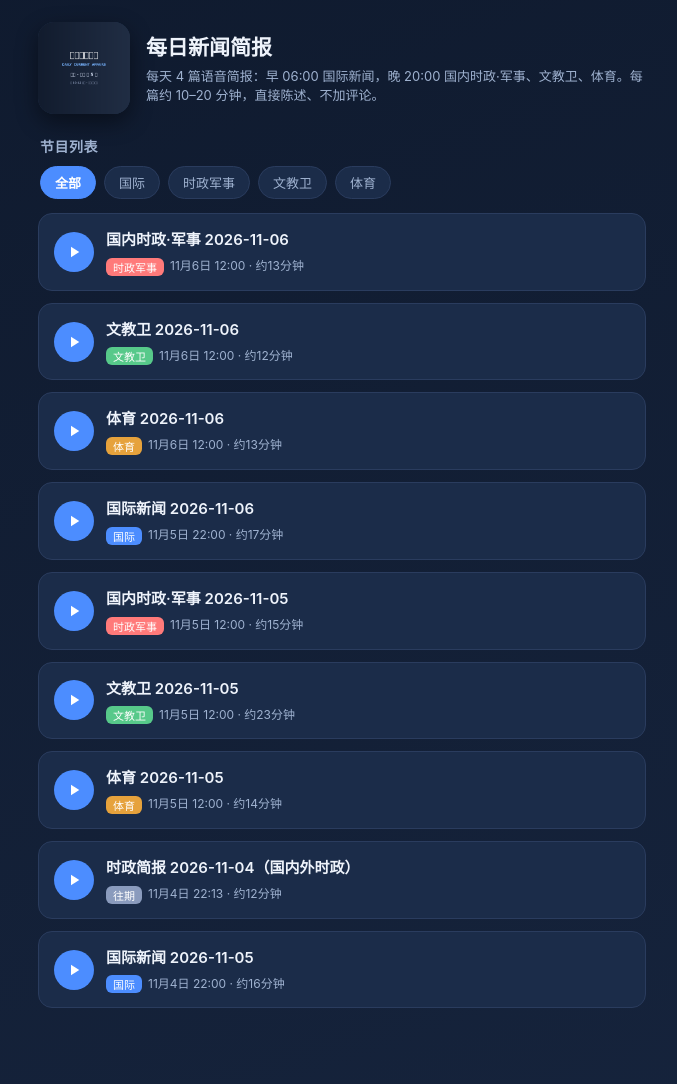
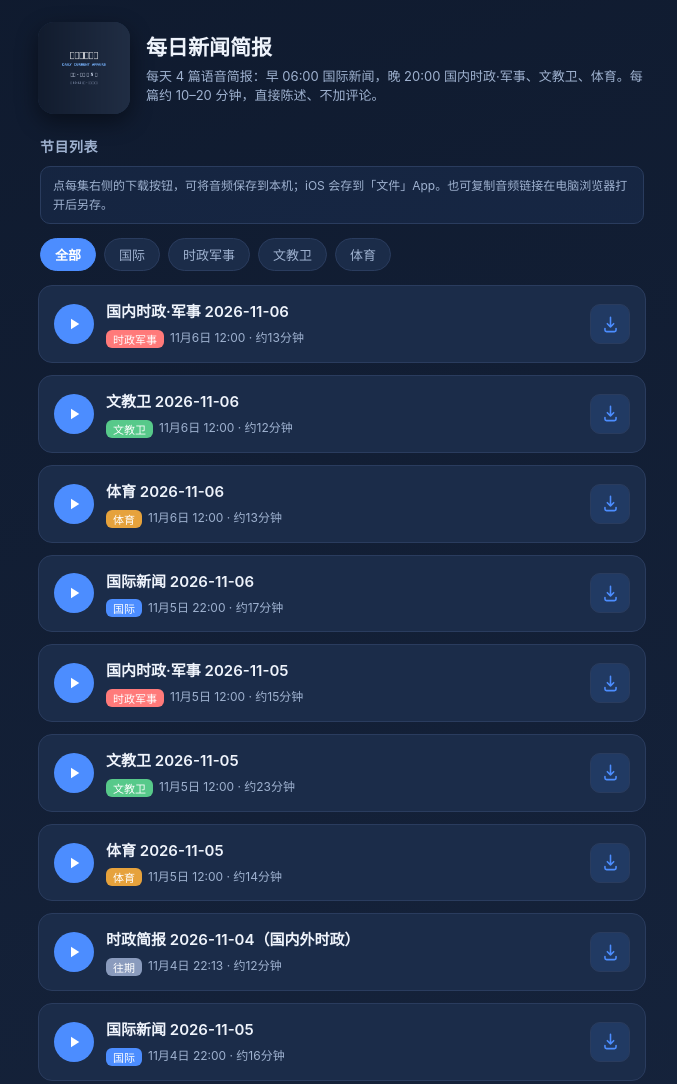
Before and after one commit to wxlkj/daily-news-podcast, a plain HTML site: page docs/index.html in a window 1280 px wide. Shown: the top 1084 px of the page, without its empty margins (298-975 px from the left). Drawn offline with Linux system fonts and the light colour scheme.

Commit message:
feat: 播放器新增每集下载按钮与操作提示（同源download, 不触发播放）

```diff
--- a/docs/index.html
+++ b/docs/index.html
@@ -61,6 +61,21 @@
     .ep .meta { min-width: 0; flex: 1; }
     .ep .ep-title { font-size: 15px; font-weight: 600; margin: 0 0 5px; }
     .ep .ep-date { font-size: 12px; color: var(--sub); }
+    /* 下载按钮 */
+    .dl-btn {
+      flex-shrink: 0; width: 40px; height: 40px; border-radius: 10px;
+      border: 1px solid var(--line); background: rgba(76,141,255,.14);
+      display: flex; align-items: center; justify-content: center;
+      color: var(--accent); text-decoration: none;
+    }
+    .dl-btn:active { transform: scale(.94); }
+    .dl-btn svg { width: 19px; height: 19px; fill: none; stroke: currentColor;
+      stroke-width: 2; stroke-linecap: round; stroke-linejoin: round; }
+    .tip {
+      font-size: 12px; color: var(--sub); line-height: 1.6;
+      background: rgba(76,141,255,.08); border: 1px solid var(--line);
+      border-radius: 10px; padding: 9px 12px; margin: 0 2px 14px;
+    }
     .badge {
       display: inline-block; font-size: 11px; padding: 1px 7px; border-radius: 6px;
       color: #fff; margin-right: 6px; vertical-align: middle;
@@ -110,6 +125,7 @@
       </div>
     </header>
     <h2 class="section">节目列表</h2>
+    <p class="tip">点每集右侧的下载按钮，可将音频保存到本机；iOS 会存到「文件」App。也可复制音频链接在电脑浏览器打开后另存。</p>
     <div class="filters" id="filters"></div>
     <div id="list"><div class="loading">正在加载最新节目…</div></div>
   </div>
@@ -204,13 +220,20 @@
         const dur = mins ? " · 约" + mins + "分钟" : "";
         const el = document.createElement("div");
         el.className = "ep" + (e.url === current ? " active" : "");
+        const fname = (e.url.split("/").pop() || "episode.mp3").split("?")[0];
         el.innerHTML = `
           <div class="play-ico"><svg viewBox="0 0 24 24"><path d="M8 5v14l11-7z"/></svg></div>
           <div class="meta">
             <p class="ep-title">${esc(e.title)}</p>
             <span class="ep-date"><span class="badge" style="background:${c.color}">${c.label}</span>${fmtDate(e.pub)}${dur}</span>
-          </div>`;
+          </div>
+          <a class="dl-btn" href="${esc(e.url)}" download="${esc(fname)}"
+             title="下载本集音频" aria-label="下载本集音频">
+            <svg viewBox="0 0 24 24"><path d="M12 3v12m0 0l-4-4m4 4l4-4M5 17v2a2 2 0 002 2h10a2 2 0 002-2v-2"/></svg>
+          </a>`;
         el.onclick = () => play(e.url, e.title, el);
+        // 下载按钮：只触发下载，不冒泡触发播放
+        el.querySelector(".dl-btn").addEventListener("click", (ev) => ev.stopPropagation());
         list.appendChild(el);
       });
     }
```
